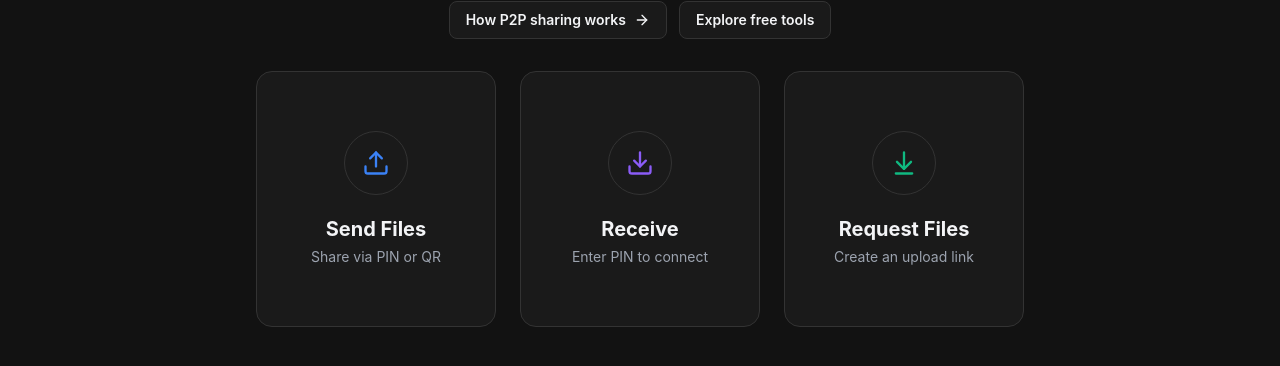
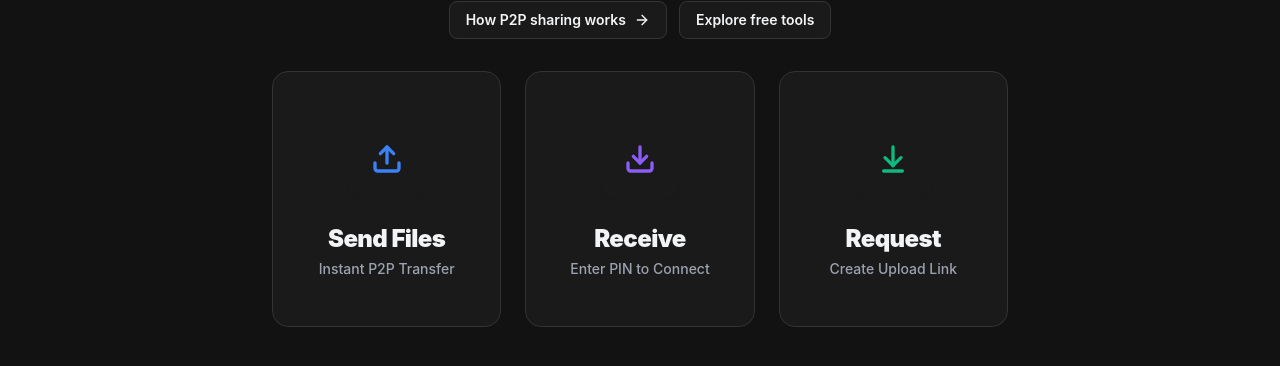
Before and after one commit to pawanprajapati23/jaldibhejo, a Next.js app in the folder frontend/: page / in a window 1280 px wide. Shown: the part 311-677 px from the top of the page. Built offline with nearby package versions, Linux system fonts and the light colour scheme; no server answers.

Commit message:
design: premium apple/google style action cards for landing page

```diff
--- a/frontend/src/components/IdleView.tsx
+++ b/frontend/src/components/IdleView.tsx
@@ -25,21 +25,22 @@ export function IdleView() {
         </div>
       </section>
 
-      <div className="grid md:grid-cols-3 gap-6 justify-center items-center w-full">
+      <div className="grid grid-cols-1 md:grid-cols-3 gap-6 w-full px-4 max-w-5xl mx-auto">
         <button
           onClick={() => {
             webrtcEngine.connect();
             setMode("send");
             setRole("sender");
           }}
-          className="glass-panel w-full h-56 md:h-64 flex flex-col items-center justify-center gap-5 group"
+          className="group relative overflow-hidden glass-panel h-64 flex flex-col items-center justify-center gap-6 p-8 transition-all duration-300 hover:shadow-2xl hover:shadow-primary/20 hover:-translate-y-1 active:scale-[0.98]"
         >
-          <div className="w-16 h-16 rounded-full bg-surface border border-border flex items-center justify-center text-primary transition-colors group-hover:bg-primary/10">
-            <Upload size={28} strokeWidth={2} />
+          <div className="absolute top-0 left-0 w-full h-1 bg-gradient-to-r from-primary to-blue-400 opacity-0 group-hover:opacity-100 transition-opacity" />
+          <div className="w-20 h-20 rounded-2xl bg-primary/10 text-primary flex items-center justify-center transition-all duration-500 group-hover:bg-primary group-hover:text-white group-hover:rotate-6 shadow-sm">
+            <Upload size={32} strokeWidth={2.5} />
           </div>
-          <div>
-            <h2 className="text-xl font-bold mb-1 text-textMain group-hover:text-primary transition-colors">Send Files</h2>
-            <p className="text-sm text-textMuted">Share via PIN or QR</p>
+          <div className="text-center">
+            <h2 className="text-2xl font-black tracking-tight text-textMain">Send Files</h2>
+            <p className="text-sm font-medium text-textMuted mt-1">Instant P2P Transfer</p>
           </div>
         </button>
 
@@ -49,14 +50,15 @@ export function IdleView() {
             setMode("receive");
             setRole("receiver");
           }}
-          className="glass-panel w-full h-56 md:h-64 flex flex-col items-center justify-center gap-5 group"
+          className="group relative overflow-hidden glass-panel h-64 flex flex-col items-center justify-center gap-6 p-8 transition-all duration-300 hover:shadow-2xl hover:shadow-secondary/20 hover:-translate-y-1 active:scale-[0.98]"
         >
-          <div className="w-16 h-16 rounded-full bg-surface border border-border flex items-center justify-center text-secondary transition-colors group-hover:bg-secondary/10">
-            <Download size={28} strokeWidth={2} />
+          <div className="absolute top-0 left-0 w-full h-1 bg-gradient-to-r from-secondary to-purple-400 opacity-0 group-hover:opacity-100 transition-opacity" />
+          <div className="w-20 h-20 rounded-2xl bg-secondary/10 text-secondary flex items-center justify-center transition-all duration-500 group-hover:bg-secondary group-hover:text-white group-hover:-rotate-6 shadow-sm">
+            <Download size={32} strokeWidth={2.5} />
           </div>
-          <div>
-            <h2 className="text-xl font-bold mb-1 text-textMain group-hover:text-secondary transition-colors">Receive</h2>
-            <p className="text-sm text-textMuted">Enter PIN to connect</p>
+          <div className="text-center">
+            <h2 className="text-2xl font-black tracking-tight text-textMain">Receive</h2>
+            <p className="text-sm font-medium text-textMuted mt-1">Enter PIN to Connect</p>
           </div>
         </button>
 
@@ -65,16 +67,17 @@ export function IdleView() {
             webrtcEngine.connect();
             setMode("receive");
             setRole("receiver");
-            await webrtcEngine.createRoom(); // Force create a room to act as the receiver waiting for someone to send
+            await webrtcEngine.createRoom();
           }}
-          className="glass-panel w-full h-56 md:h-64 flex flex-col items-center justify-center gap-5 group"
+          className="group relative overflow-hidden glass-panel h-64 flex flex-col items-center justify-center gap-6 p-8 transition-all duration-300 hover:shadow-2xl hover:shadow-accent/20 hover:-translate-y-1 active:scale-[0.98]"
         >
-          <div className="w-16 h-16 rounded-full bg-surface border border-border flex items-center justify-center text-accent transition-colors group-hover:bg-accent/10">
-            <ArrowDownToLine size={28} strokeWidth={2} />
+          <div className="absolute top-0 left-0 w-full h-1 bg-gradient-to-r from-accent to-green-400 opacity-0 group-hover:opacity-100 transition-opacity" />
+          <div className="w-20 h-20 rounded-2xl bg-accent/10 text-accent flex items-center justify-center transition-all duration-500 group-hover:bg-accent group-hover:text-white group-hover:scale-110 shadow-sm">
+            <ArrowDownToLine size={32} strokeWidth={2.5} />
           </div>
-          <div>
-            <h2 className="text-xl font-bold mb-1 text-textMain group-hover:text-accent transition-colors">Request Files</h2>
-            <p className="text-sm text-textMuted">Create an upload link</p>
+          <div className="text-center">
+            <h2 className="text-2xl font-black tracking-tight text-textMain">Request</h2>
+            <p className="text-sm font-medium text-textMuted mt-1">Create Upload Link</p>
           </div>
         </button>
       </div>
```
